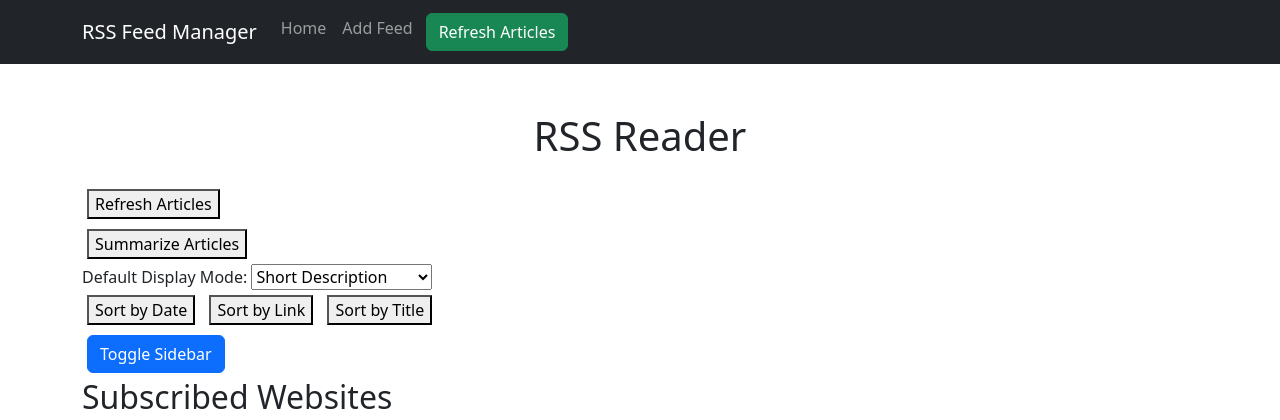
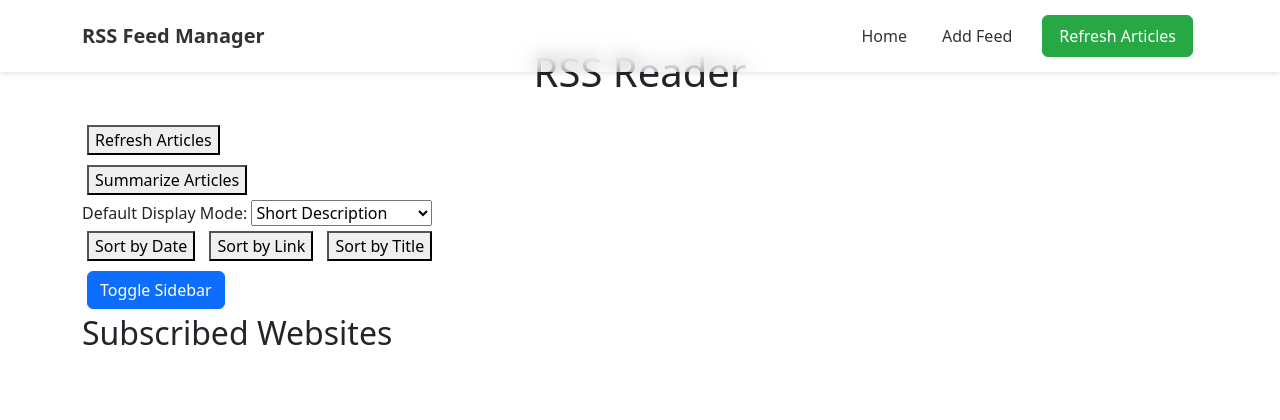
Before and after one commit to Quantlight/Fast-Feed, a Flask app: page / in a window 1280 px wide. Shown: the top 420 px of the page. Run offline with Flask 3, Linux system fonts and the light colour scheme; data that the repository does not hold is empty; some libraries are stand-ins or nearby versions.

Commit message:
Change: Navbar Blur effect, fix formatting

```diff
--- /dev/null
+++ b/App/static/navbar.css
@@ -0,0 +1,56 @@
+.navbar {
+    position: fixed;
+    top: 0;
+    left: 0;
+    width: 100%;
+    z-index: 1000;
+    background-color: rgba(255, 255, 255, 0.445); /* Semi-transparent background */
+    backdrop-filter: blur(10px); /* Apply blur effect */
+    transition: background-color 0.3s ease; /* Smooth transition for background color change */
+    box-shadow: 0 2px 5px rgba(0, 0, 0, 0.1); /* Box shadow for a subtle elevation effect */
+    border-radius: 0; /* Optional: Remove border radius */
+    display: flex; /* Display navbar items horizontally */
+    justify-content: space-between; /* Align items with space between them */
+    align-items: center; /* Center items vertically */
+    padding: 10px 20px; /* Adjust padding for the navbar */
+}
+
+.navbar-brand {
+    font-weight: bold;
+    color: #333; /* Brand/logo text color */
+}
+
+.navbar-toggler {
+    color: #333; /* Hamburger icon color */
+    border: none; /* Remove default button border */
+    background: none; /* Remove default button background */
+}
+
+.navbar-nav {
+    flex-direction: row;
+    display: flex; /* Display nav items horizontally */
+    align-items: center; /* Center items vertically */
+    list-style: none; /* Remove default list style */
+}
+
+.nav-item {
+    margin-left: 15px; /* Adjust spacing between nav items */
+}
+
+.nav-link {
+    color: #333; /* Nav link text color */
+    text-decoration: none; /* Remove underline from links */
+    padding: 10px; /* Add padding to links */
+}
+
+.btn-success {
+    background-color: #28a745; /* Success button background color */
+    border-color: #28a745; /* Success button border color */
+    padding: 8px 16px; /* Adjust padding for the success button */
+}
+
+/* Hover effect for nav links */
+.nav-link:hover {
+    color: #28a745; /* Change text color on hover */
+    text-decoration: none; /* Remove underline on hover */
+}
--- a/App/templates/rss.html
+++ b/App/templates/rss.html
@@ -12,20 +12,18 @@
     <link rel="stylesheet" href="{{ url_for('static', filename='popup.css') }}">
     <link rel="stylesheet" href="{{ url_for('static', filename='horizontal-list.css') }}">
     <link rel="stylesheet" href="{{ url_for('static', filename='sidebar.css') }}">
+    <link rel="stylesheet" href="{{ url_for('static', filename='navbar.css') }}">
+
 
 
 </head>
 <body>
-    <nav class="navbar navbar-expand-lg navbar-dark bg-dark">
+    <nav class="navbar">
         <div class="container">
-            <a class="navbar-brand" href="{{ url_for('index') }}">RSS Feed Manager</a>
-            <button class="navbar-toggler" type="button" data-toggle="collapse" data-target="#navbarNav" aria-controls="navbarNav" aria-expanded="false" aria-label="Toggle navigation">
-                <span class="navbar-toggler-icon"></span>
-            </button>
-            <div class="collapse navbar-collapse" id="navbarNav">
-                <ul class="navbar-nav ml-auto">
+            <a class="navbar-brand" href="#">RSS Feed Manager</a>
+            <ul class="navbar-nav" id="navbarNav">
                 <li class="nav-item">
-                        <a class="nav-link" href="{{ url_for('index') }}">Home</a>
+                    <a class="nav-link" href="#">Home</a>
                 </li>
                 <li class="nav-item">
                     <a class="nav-link" id="add_articles">Add Feed</a>
@@ -37,8 +35,8 @@
                 </li>
             </ul>
         </div>
-        </div>
     </nav>
+
 <div class="container">
     <h1 class="text-center mt-5 mb-4">RSS Reader</h1>
     <form action="/refresh" method="get">
```
Lines whose indentation alone changed are shown as unchanged.
